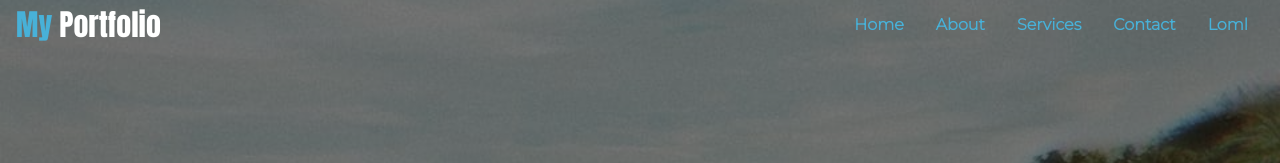
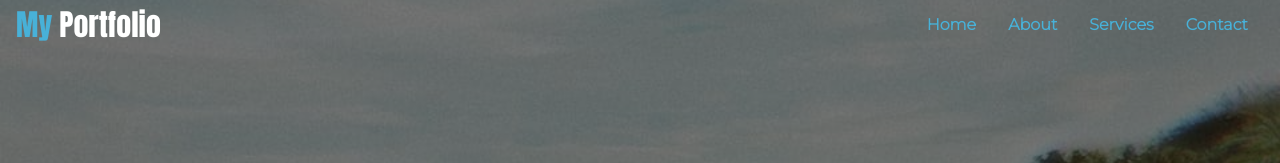
Before and after one commit to Immabug/Iamryan, a plain HTML site: page index.html in a window 1280 px wide. Shown: the top 163 px of the page. Drawn offline with Linux system fonts and the light colour scheme.

Commit message:
Update index.html
remove loml tab

```diff
--- a/index.html
+++ b/index.html
@@ -22,7 +22,7 @@
               <li><a href="#about">About</a></li>
               <li><a href="#services">Services</a></li>
               <li><a href="#contacts">Contact</a></li>
-              <li><a href="./loml/loml.html">Loml</a></li>
+<!--               <li><a href="./loml/loml.html">Loml</a></li> -->
             </ul>
           </div>
           <div class="burger">
```
